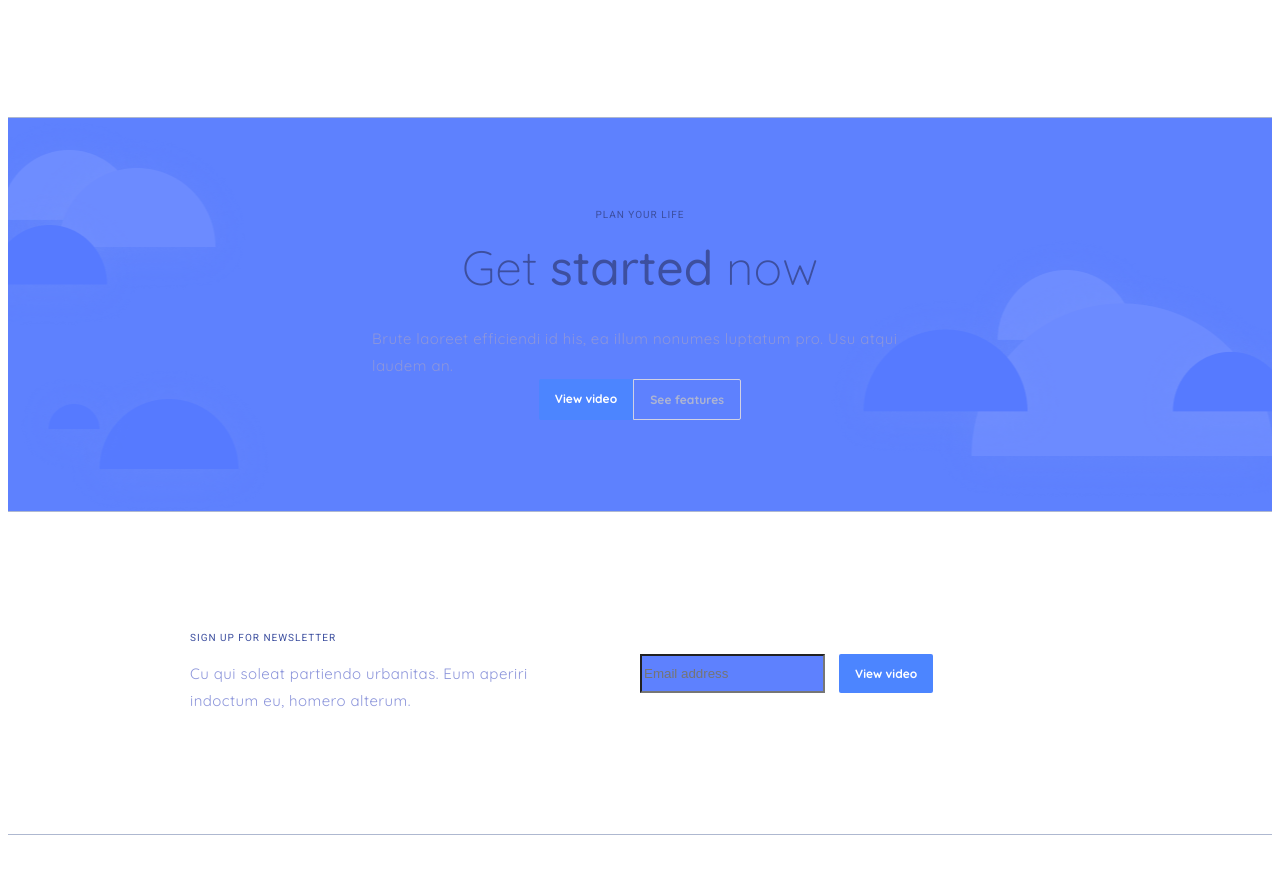
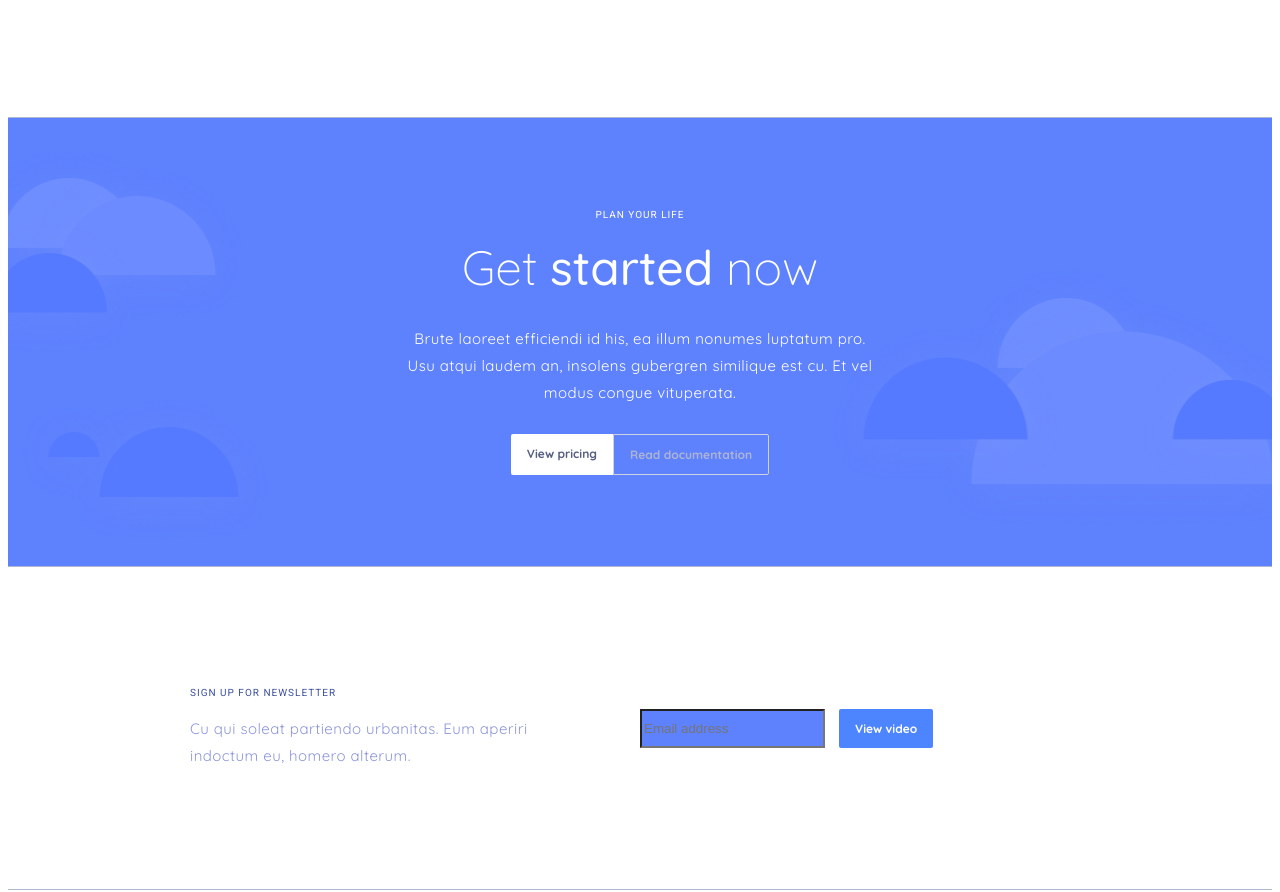
Before and after one commit to SomVariable/layout__Increase_your_productivity, a website: page src/index.html in a window 1280 px wide. Shown: the part 4916-5808 px from the top of the page. Drawn offline with Linux system fonts and the light colour scheme.

Commit message:
finish the layout of the get-started

```diff
--- a/src/index.html
+++ b/src/index.html
@@ -392,12 +392,12 @@
                 <h2>plan your life</h2>
                 <div class = "section-subtitle">Get <span>started</span> now</div>
                 <div class="text">
-                    Brute laoreet efficiendi id his, ea illum nonumes luptatum pro. Usu atqui laudem an.
+                    Brute laoreet efficiendi id his, ea illum nonumes luptatum pro. Usu atqui laudem an, insolens gubergren similique est cu. Et vel modus congue vituperata.
                 </div>
                 <div class="btn-icon-play-wrapper">
                     <div class="btn-wrapper btns_group">
-                        <a href="#" class = 'btn btn--secondary'>View video</a>
-                        <a href="#" class = 'btn btn--no_background'>See features</a>
+                        <a href="#" class = 'btn btn--secondary' aria-label = "View video">View pricing</a>
+                        <a href="#" class = 'btn btn--no_background' aria-label = "See features">Read documentation</a>
                     </div>
                 </div>
             </div>
--- a/src/sass/sections/_get-started.scss
+++ b/src/sass/sections/_get-started.scss
@@ -13,8 +13,24 @@
         display: flex;
         flex-direction: column;
         align-items: center;
-        padding: 91px 364px;
+        padding: 91px 395px;
+
     }
+    h2, .section-subtitle, .text{
+        color: $color-white;
+    }
+
+    .text{
+        text-align: center;
+        max-width: 712px;
+        margin-bottom: 28px;
+    }
+
+    .btn--secondary{
+        background-color: $color-white;
+        color: #565F82;
+    }
+
 }
 
 // === / get-started ===
```
Also changed, not shown: src/css/styles.css.
